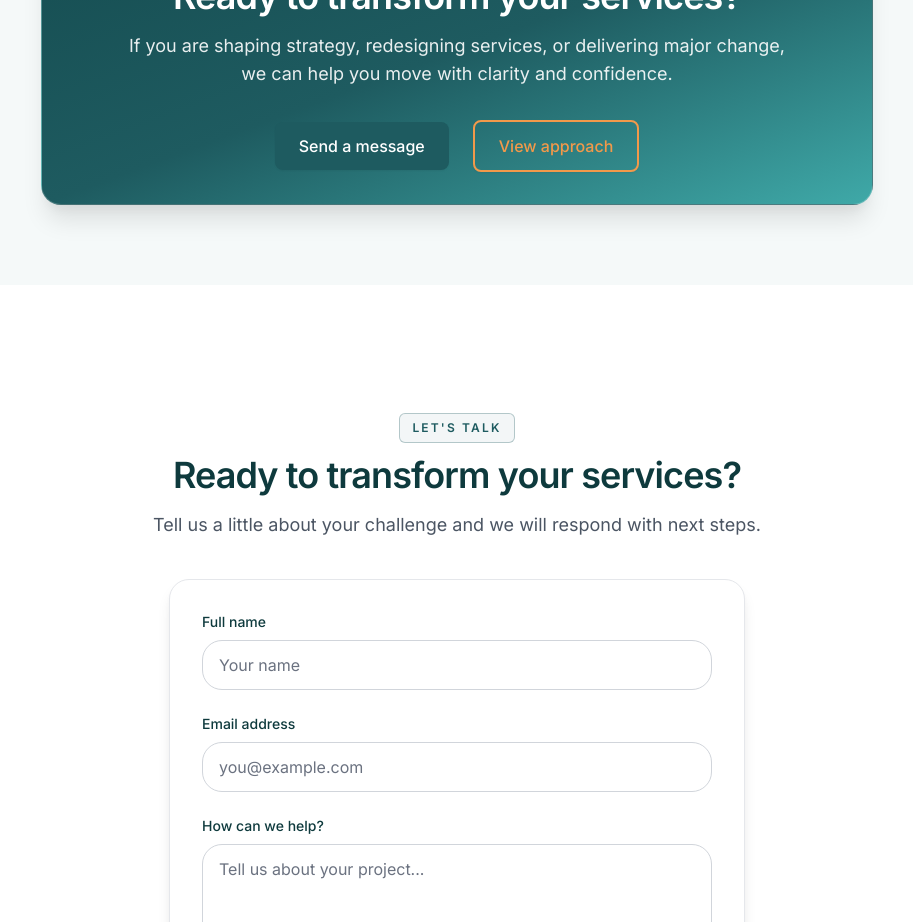
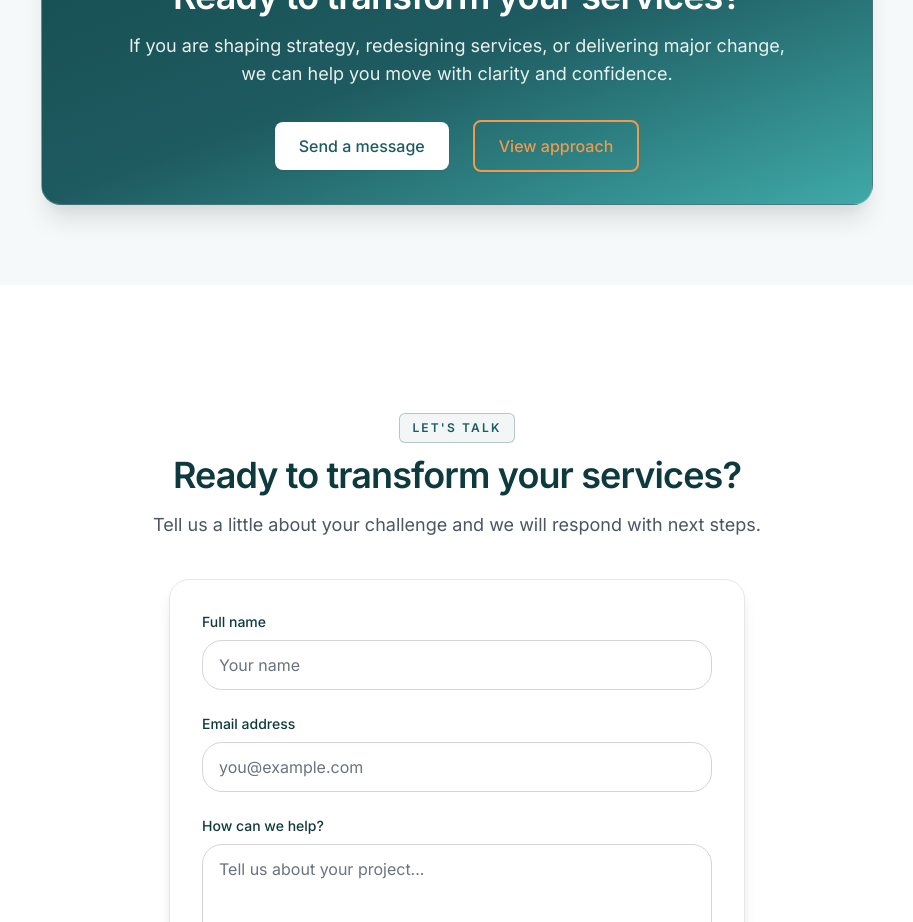
Before and after one commit to euanoneilmedia/affinity-consulting, a Next.js app: page / in a window 1280 px wide. Shown: the part 5560-6482 px from the top of the page, without its empty margins (183-1096 px from the left). Built offline with nearby package versions, Linux system fonts and the light colour scheme; no server answers.

Commit message:
Make primary CTA button white with teal text for better contrast

```diff
--- a/components/marketing/CTASection.tsx
+++ b/components/marketing/CTASection.tsx
@@ -47,7 +47,12 @@ export function CtaSection({
             </p>
           )}
           <div className="flex flex-col items-center justify-center gap-4 sm:flex-row sm:gap-6">
-            <Button variant="primary" size="md" href={primaryCta.href}>
+            <Button
+              variant="primary"
+              size="md"
+              href={primaryCta.href}
+              className="!bg-white !text-brand-primary hover:!bg-white/90 hover:!text-brand-primary-dark active:!bg-white/80"
+            >
               {primaryCta.label}
             </Button>
             {secondaryCta && (
```
